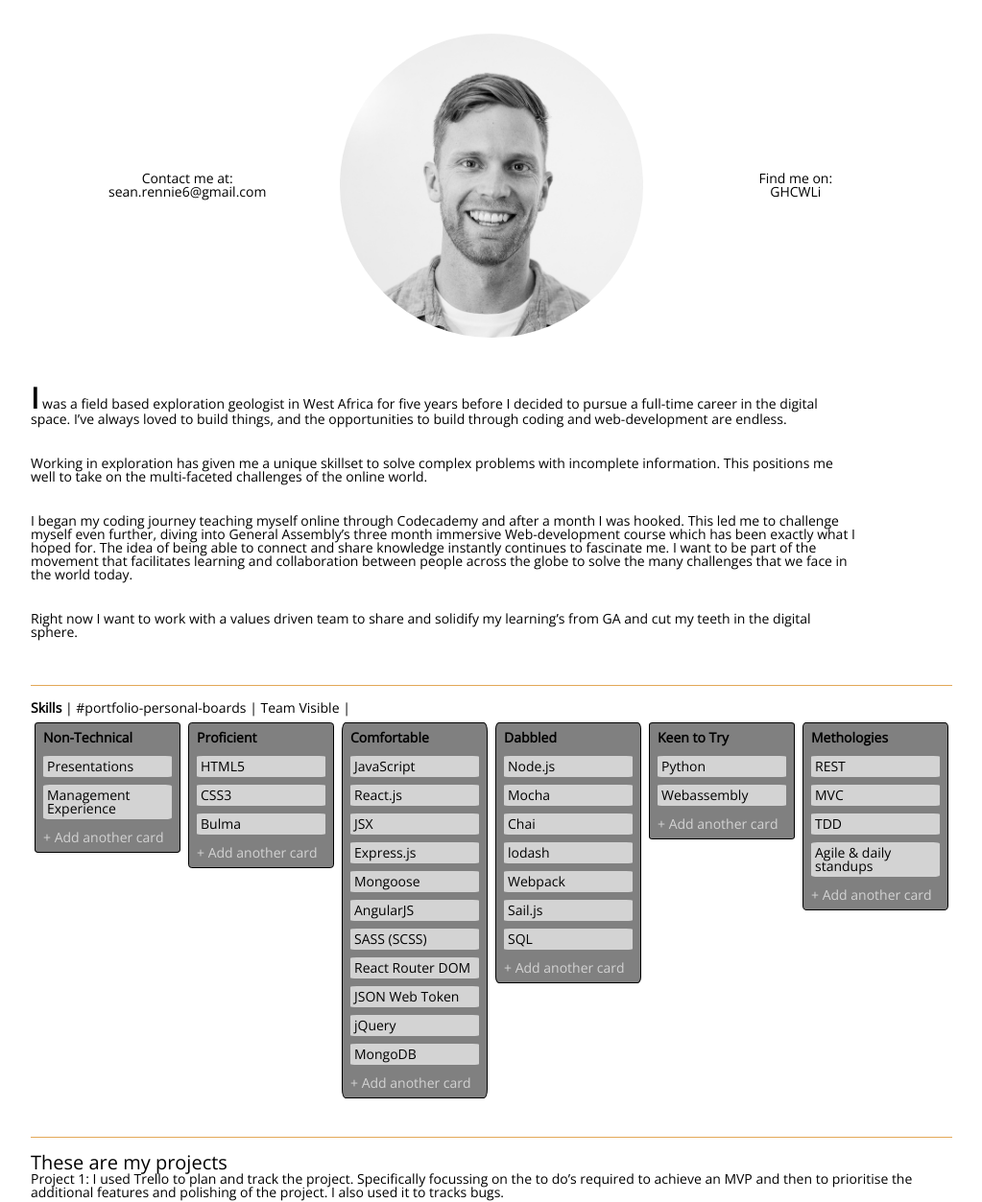
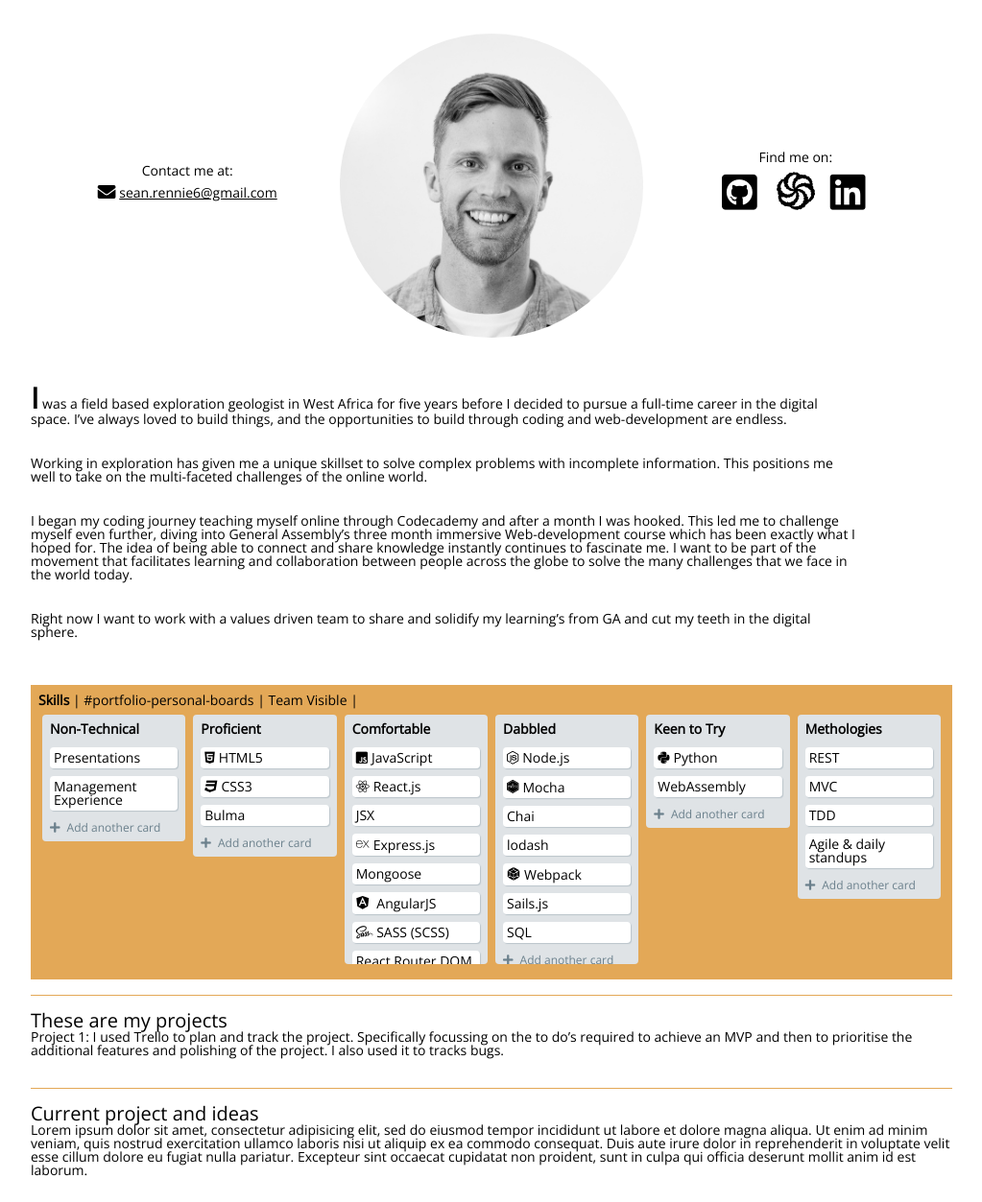
Before and after one commit to Rennzie/rennzie.github.io, a plain HTML site: page index.html in a window 1280 px wide. Shown: the part 830-2083 px from the top of the page at 96% size, without its empty margins (128-1151 px from the left). Drawn offline with nearby package versions, Linux system fonts and the light colour scheme.

Commit message:
update skills board and directory name

```diff
--- a/index.html
+++ b/index.html
@@ -6,6 +6,9 @@
   <title>Sean Rennie | Portfolio</title>
   <link rel="stylesheet" href="./css/reset.css">
   <link rel="stylesheet" href="./css/style.css">
+  <link rel="stylesheet" href="https://use.fontawesome.com/releases/v5.3.1/css/all.css" integrity="sha384-mzrmE5qonljUremFsqc01SB46JvROS7bZs3IO2EmfFsd15uHvIt+Y8vEf7N7fWAU" crossorigin="anonymous">
+  <link rel="stylesheet" href="https://cdn.rawgit.com/konpa/devicon/df6431e323547add1b4cf45992913f15286456d3/devicon.min.css">
+
   <link href="https://fonts.googleapis.com/css?family=Open+Sans" rel="stylesheet">
 
   <link rel="shortcut icon" href="./favicon.ico" type="image/x-icon">
@@ -41,7 +44,9 @@
 
           <div class="contact contact-info">
             <h3 class="sub-title">Contact me at:</h3>
-            <a mailto='sean.rennie6@gmail.com'>sean.rennie6@gmail.com</a>
+            <a href='mailto:sean.rennie6@gmail.com'>
+              <i class="fas fa-lg fa-envelope"></i>sean.rennie6@gmail.com
+            </a>
           </div>
 
           <figure class="main-profile-image contact-info">
@@ -51,9 +56,18 @@
           <div class="socials contact-info">
             <h3 class="sub-title">Find me on:</h3>
             <ul class="social-links" >
-              <li>GH</li>
-              <li>CW</li>
-              <li>Li</li>
+              <li class='tooltip'>
+                <a href="#"><i class="fab fa-3x fa-github-square"></i></a>
+                <span class="tooltiptext">Github</span>
+              </li>
+              <li class="tooltip">
+                <a href="#"> <img src="./assets/codewars.svg" alt=""> </a>
+                <span class="tooltiptext">CodeWars</span>
+              </li>
+              <li class='tooltip'>
+                <a href="#"><i class="fab fa-3x fa-linkedin"></i></a>
+                <span class="tooltiptext">LinkedIn</span>
+              </li>
             </ul>
           </div>
         </div>
@@ -80,56 +94,56 @@
         <div class="skill-board">
           <ul class="skill-level">
             <li class="list-title">Non-Technical</li>
-            <li class="tag">Presentations</li>
-            <li class="tag">Management Experience</li>
-            <li class="list-end">+ Add another card</li>
+            <li class="card">Presentations</li>
+            <li class="card">Management Experience</li>
+            <li class="list-end"><i class="fas fa-plus"></i> Add another card</li>
           </ul>
           <ul class="skill-level">
             <li class="list-title">Proficient</li>
-            <li class="tag">HTML5</li>
-            <li class="tag">CSS3</li>
-            <li class="tag">Bulma</li>
-            <li class="list-end">+ Add another card</li>
+            <li class="card"><i class="fab fa-html5"></i>HTML5</li>
+            <li class="card"><i class="fab fa-css3"></i>CSS3</li>
+            <li class="card">Bulma</li>
+            <li class="list-end"><i class="fas fa-plus"></i> Add another card</li>
           </ul>
           <ul class="skill-level">
             <li class="list-title">Comfortable</li>
-            <li class="tag">JavaScript</li>
-            <li class="tag">React.js</li>
-            <li class="tag">JSX</li>
-            <li class="tag">Express.js</li>
-            <li class="tag">Mongoose</li>
-            <li class="tag">AngularJS</li>
-            <li class="tag">SASS (SCSS)</li>
-            <li class="tag">React Router DOM</li>
-            <li class="tag">JSON Web Token</li>
-            <li class="tag">jQuery</li>
-            <li class="tag">MongoDB</li>
-            <li class="list-end">+ Add another card</li>
+            <li class="card"><i class="fab fa-js-square"></i>JavaScript</li>
+            <li class="card"><i class="fab fa-react"></i>React.js</li>
+            <li class="card">JSX</li>
+            <li class="card"><i class="devicon-express-original"></i>Express.js</li>
+            <li class="card">Mongoose</li>
+            <li class="card"><i class="devicon-angularjs-plain"></i> AngularJS</li>
+            <li class="card"><i class="fab fa-sass"></i>SASS (SCSS)</li>
+            <li class="card">React Router DOM</li>
+            <li class="card">JSON Web Token</li>
+            <li class="card"><i class="devicon-jquery-plain"></i> jQuery</li>
+            <li class="card"><i class="devicon-mongodb-plain"></i> MongoDB</li>
+            <li class="list-end"><i class="fas fa-plus"></i> Add another card</li>
           </ul>
           <ul class="skill-level">
             <li class="list-title">Dabbled</li>
-            <li class="tag">Node.js</li>
-            <li class="tag">Mocha</li>
-            <li class="tag">Chai</li>
-            <li class="tag">lodash</li>
-            <li class="tag">Webpack</li>
-            <li class="tag">Sail.js</li>
-            <li class="tag">SQL</li>
-            <li class="list-end">+ Add another card</li>
+            <li class="card"><i class="fab fa-node-js"></i>Node.js</li>
+            <li class="card"> <i class="devicon-mocha-plain"></i>Mocha</li>
+            <li class="card">Chai</li>
+            <li class="card">lodash</li>
+            <li class="card"><i class="devicon-webpack-plain"></i>Webpack</li>
+            <li class="card">Sails.js</li>
+            <li class="card">SQL</li>
+            <li class="list-end"><i class="fas fa-plus"></i> Add another card</li>
           </ul>
           <ul class="skill-level">
             <li class="list-title">Keen to Try</li>
-            <li class="tag">Python</li>
-            <li class="tag">Webassembly</li>
-            <li class="list-end">+ Add another card</li>
+            <li class="card"><i class="fab fa-python"></i>Python</li>
+            <li class="card">WebAssembly</li>
+            <li class="list-end"><i class="fas fa-plus"></i> Add another card</li>
           </ul>
           <ul class="skill-level">
             <li class="list-title">Methologies</li>
-            <li class="tag">REST</li>
-            <li class="tag">MVC</li>
-            <li class="tag">TDD</li>
-            <li class="tag">Agile & daily standups</li>
-            <li class="list-end">+ Add another card</li>
+            <li class="card">REST</li>
+            <li class="card">MVC</li>
+            <li class="card">TDD</li>
+            <li class="card">Agile & daily standups</li>
+            <li class="list-end"><i class="fas fa-plus"></i> Add another card</li>
           </ul>
         </div>
       </section>
--- a/scss/helpers.scss
+++ b/scss/helpers.scss
@@ -18,17 +18,69 @@
   word-wrap: normal;
 }
 
-.tag{
+.card{
   display: inline;
   width: 100%;
   padding: 0.25rem;
   margin: 0.25rem 0;
   border: 1px solid 'dark grey';
-  background-color: lightgrey;
-  border-radius: 5%;
+  background-color: rgb(255, 255, 255);
+  box-shadow: 1px 1px 1px 0px rgba(175,186,194,0.76);
+  border-radius: 0.25rem;
   box-sizing: border-box;
 }
 
 .bold{
   font-weight: bold;
 }
+
+i{
+  margin-right: 0.25rem;
+}
+
+/* Tooltip container */
+.tooltip {
+    position: relative;
+    display: inline-block;
+    // border-bottom: 1px dotted black; /* If you want dots under the hoverable text */
+}
+
+/* Tooltip text */
+.tooltip .tooltiptext {
+    visibility: hidden;
+    width: 120px;
+    background-color: #555;
+    color: #fff;
+    text-align: center;
+    padding: 5px 0;
+    border-radius: 6px;
+
+    /* Position the tooltip text */
+    position: absolute;
+    z-index: 1;
+    bottom: 125%;
+    left: 50%;
+    margin-left: -60px;
+
+    /* Fade in tooltip */
+    opacity: 0;
+    transition: opacity 0.3s;
+}
+
+/* Tooltip arrow */
+.tooltip .tooltiptext::after {
+    content: "";
+    position: absolute;
+    top: 100%;
+    left: 50%;
+    margin-left: -5px;
+    border-width: 5px;
+    border-style: solid;
+    border-color: #555 transparent transparent transparent;
+}
+
+/* Show the tooltip text when you mouse over the tooltip container */
+.tooltip:hover .tooltiptext {
+    visibility: visible;
+    opacity: 1;
+}
--- a/scss/sections/_about-contact.scss
+++ b/scss/sections/_about-contact.scss
@@ -35,12 +35,26 @@
     display: flex;
     justify-content: center;
     align-items: center;
+    a{
+      margin: 0.5rem;
+    }
   }
 
+  a{
+    color: black;
+  }
   .social-links{
       display: flex;
       justify-content: center;
       align-items: center;
+      li{
+        margin: 0.5rem;
+
+      }
+      img{
+        height: 40px;
+        width: auto;
+      }
   }
 
   .bio-wrapper{
--- a/scss/sections/_skills.scss
+++ b/scss/sections/_skills.scss
@@ -1,4 +1,6 @@
 #skills{
+  background-color: $primary-color;
+  padding: 0.5rem;
   .skill-board{
     display: flex;
     align-items: flex-start;
@@ -7,21 +9,24 @@
       margin-bottom: 0.5rem;
     }
     .list-end{
-      color: lightgrey;
+      font-size: 12px;
+      color: rgb(107, 128, 140);
       margin-top: 0.5rem;
     }
 
   }
   .skill-level{
-    border-radius: 2.5%;
+    border-radius: 0.25rem;
     box-sizing: border-box;
     display: flex;
     flex-direction: column;
     width: 16%;
+    max-height: 260px;
+    overflow: scroll;
     height: auto;
     padding: 0.5rem;
     margin: 0.5rem 0.25rem;
-    border: 1px solid black;
-    background-color: grey;
+    // border: 1px solid black;
+    background-color: rgb(223, 227, 230);
   }
 }
```
Also changed, not shown: assets/codewars.svg (added), css/style.css, 1 other file.
